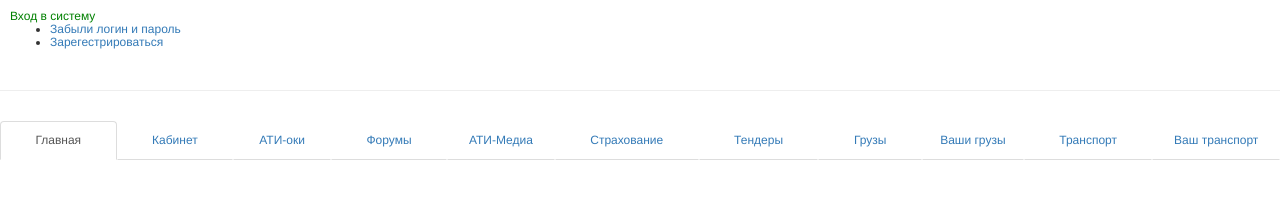
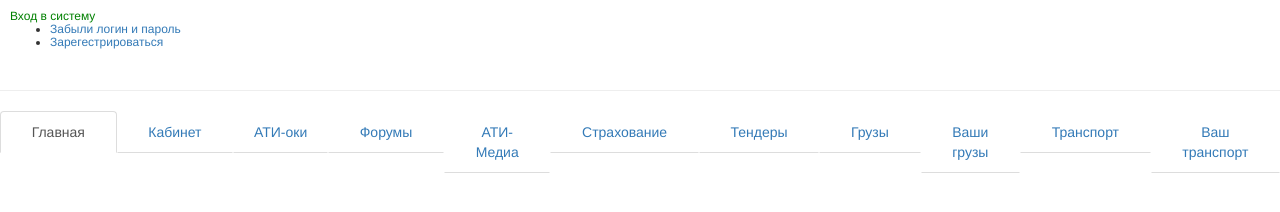
Before and after one commit to Cherja/education, a plain HTML site: page index.html in a window 1280 px wide. Drawn offline with nearby package versions, Linux system fonts and the light colour scheme.

Commit message:
Не нужно навигацию обворачивать в лишние блоки

```diff
--- a/index.html
+++ b/index.html
@@ -27,9 +27,6 @@
             </h6>
       </div>
       <hr>
-      <div class="container-fluid ">
-            <div class="row">
-                  <h6>
                         <ul class="nav nav-tabs nav-justified">
                               <li class="active">
                                     <a href="#">Главная</a>
@@ -66,10 +63,7 @@
                               </li>
 
                         </ul>
-                  </h6>
 
-            </div>
-      </div>
 
       <!-- jQuery (necessary for Bootstrap's JavaScript plugins) -->
       <script src="https://ajax.googleapis.com/ajax/libs/jquery/1.11.0/jquery.min.js"></script>
```
